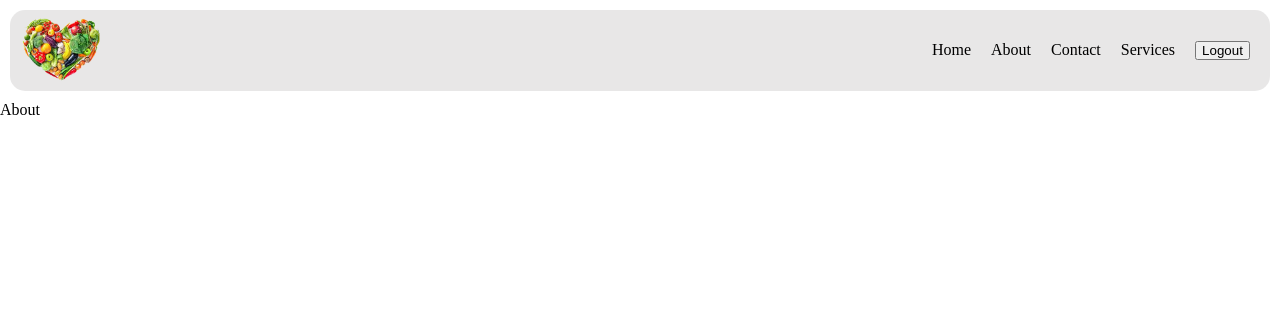
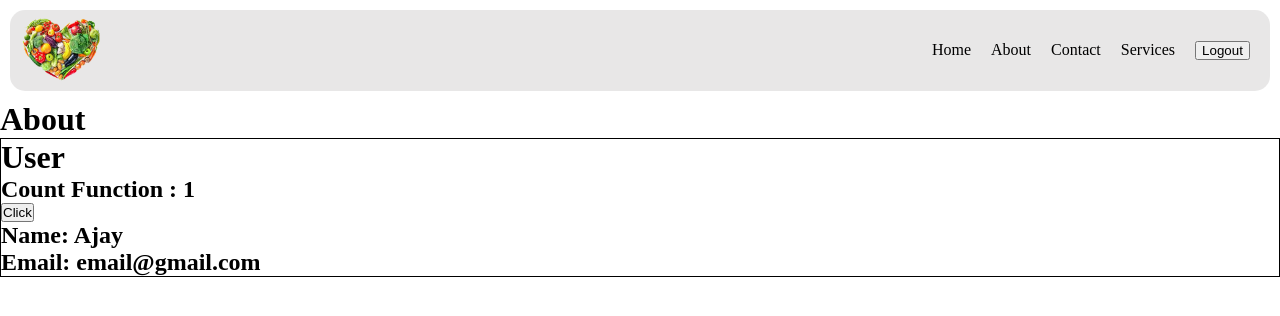
Before and after one commit to ajay-CaTi/full-react-app, a React (Vite) app: page /about in a window 1280 px wide. Shown: the top 316 px of the page. Built offline with nearby package versions, Linux system fonts and the light colour scheme.

Commit message:
class complete

```diff
--- a/components/About.js
+++ b/components/About.js
@@ -1,7 +1,39 @@
-import React from "react";
+import React, { Component } from "react";
+import UserClass from "./UserClass";
+import User from "./User";
 
-const About = () => {
-  return <div>About</div>;
-};
+class About extends Component {
+  constructor() {
+    super();
+    console.log("constructor");
+  }
+
+  componentDidMount() {
+    console.log("componentDidMount");
+    // this.timer = setInterval(() => {
+    //   console.log("first");
+    // }, 1000);
+  }
+
+  componentDidUpdate() {
+    console.log("componentDidUpdate");
+  }
+
+  componentWillUnmount() {
+    console.log("componentWillUnmount");
+    clearInterval(this.timer); // clear
+  }
+
+  render() {
+    console.log("render");
+    return (
+      <div>
+        <h1>About</h1>
+        {/* <UserClass name={"Ajay"} /> */}
+        <User name={"Ajay"} />
+      </div>
+    );
+  }
+}
 
 export default About;
--- /dev/null
+++ b/components/User.js
@@ -0,0 +1,25 @@
+import React, { useEffect, useState } from "react";
+
+const User = ({ name }) => {
+  const [count, setCount] = useState(1);
+  useEffect(() => {
+    let sa = setInterval(() => {
+      console.log("User");
+    }, 1000);
+    return () => {
+      // unmmounting phase
+      clearInterval(sa);
+    };
+  }, []);
+  return (
+    <div style={{ border: "1px solid black" }}>
+      <h1>User</h1>
+      <h2>Count Function : {count}</h2>
+      <button onClick={() => setCount(count + 1)}>Click</button>
+      <h2>Name: {name}</h2>
+      <h2>Email: email@gmail.com</h2>
+    </div>
+  );
+};
+
+export default User;
--- /dev/null
+++ b/components/UserClass.js
@@ -0,0 +1,43 @@
+import { Component } from "react";
+
+class UserClass extends Component {
+  constructor(props) {
+    super(props);
+    console.log("constructor");
+    this.state = {
+      count: 0,
+      count1: 1,
+      userInfo: { name: "dummy", login: "dummy-dummy" },
+    };
+    console.log(props);
+  }
+  async componentDidMount() {
+    // Api call
+    const data = await fetch("https://api.github.com/users/ajay-CaTi");
+    const json = await data.json();
+    console.log(json);
+
+    this.setState({ userInfo: json });
+
+    console.log("componentDidMount");
+  }
+  render() {
+    console.log("render");
+    const { count } = this.state;
+    const { name, login, avatar_url } = this.state.userInfo;
+    return (
+      <div style={{ border: "1px solid black" }}>
+        <h2>Count Class: {count}</h2>
+        <button onClick={() => this.setState({ count: count + 1 })}>
+          Click
+        </button>
+        <img width={"300px"} src={avatar_url} alt="" />
+        <h2>Name: {name}</h2>
+        <h2>Email: {login}</h2>
+      </div>
+    );
+  }
+}
+// by batching the componentDid mount hase eract optimize the performance
+
+export default UserClass;
```
Also changed, not shown: 1 other file (tests, documents, lock files or other folders).
